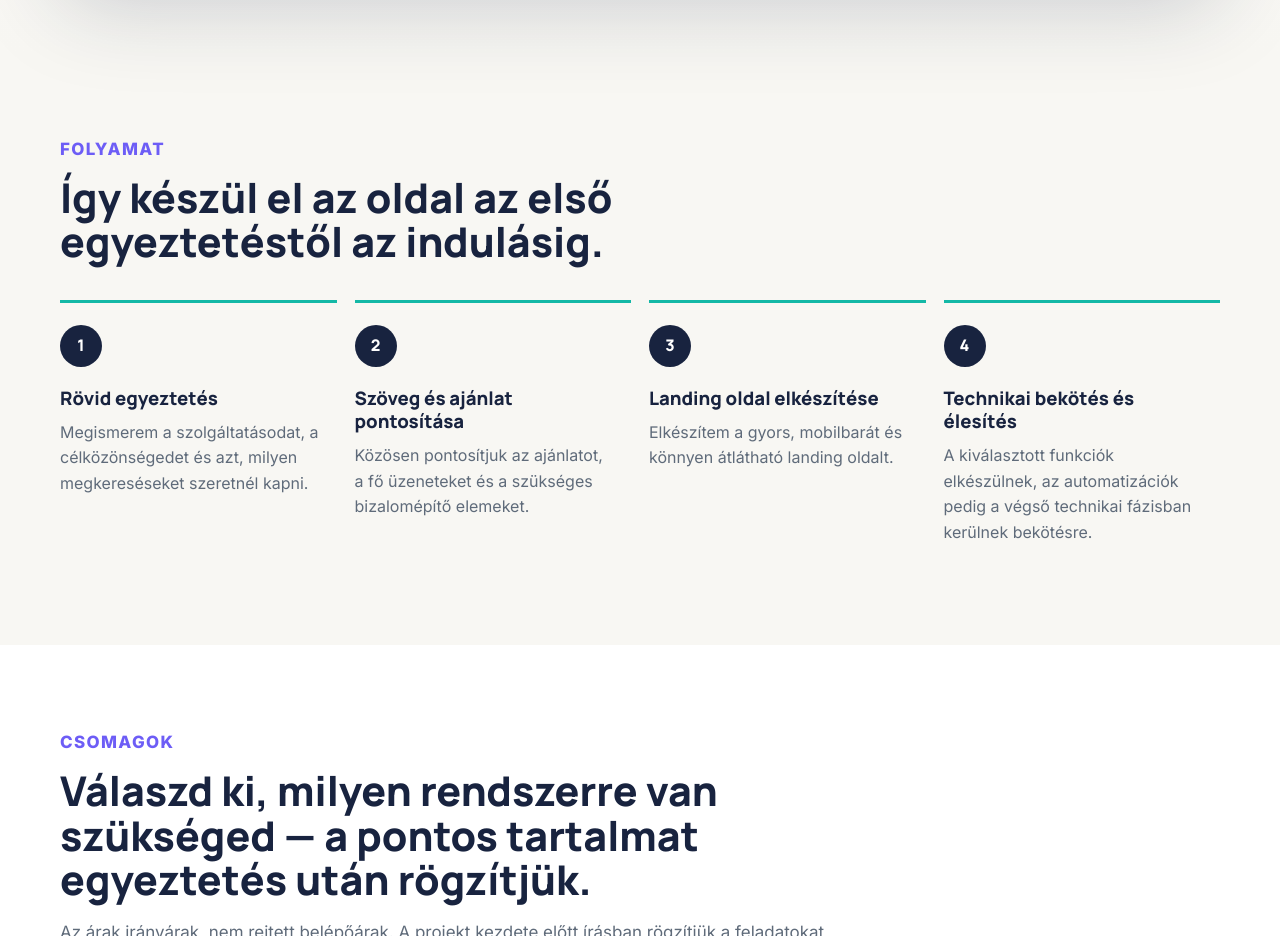
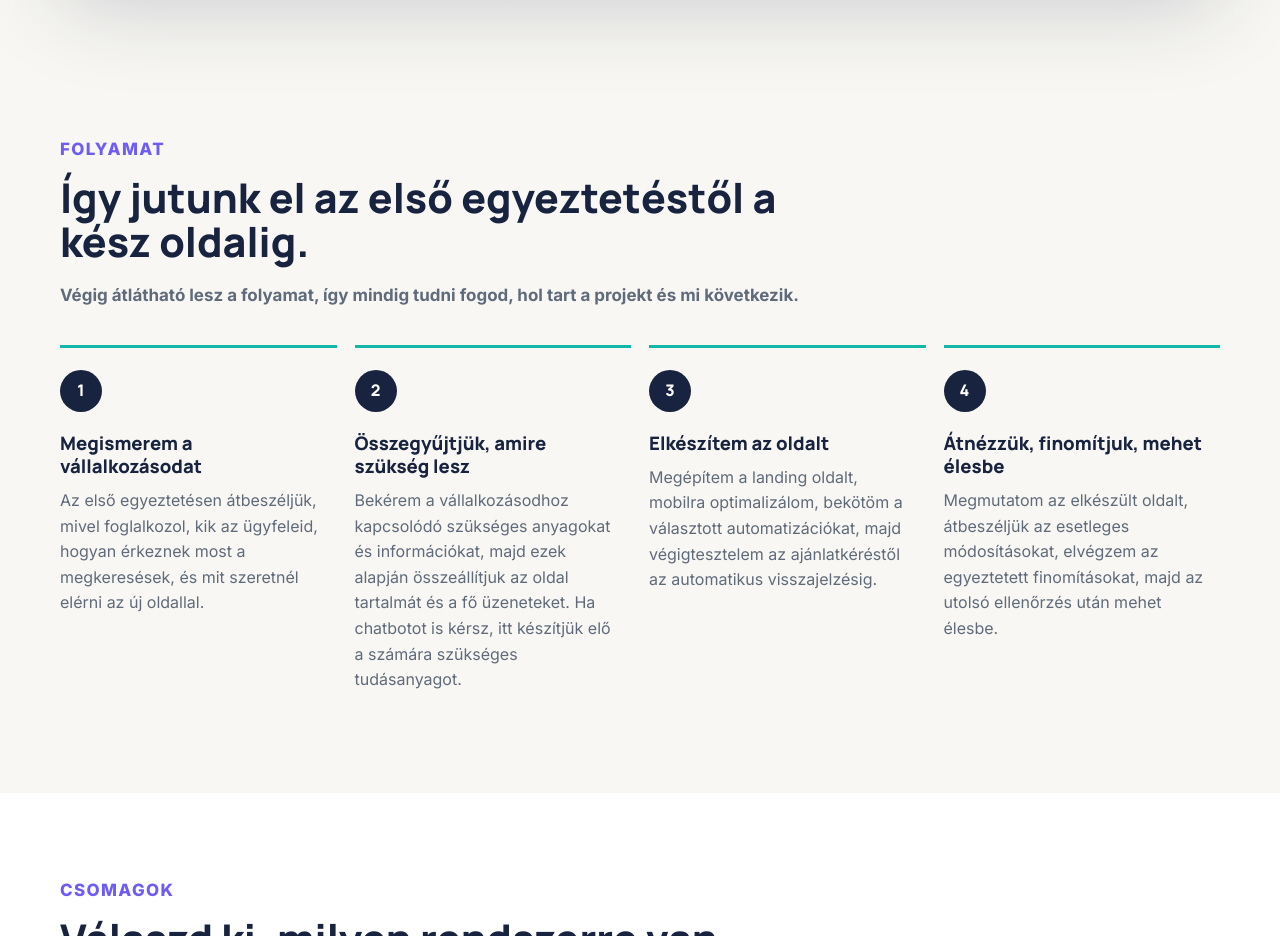
Before and after one commit to csakvarigergely-create/MG-Web-Solutions, a website: page index.html in a window 1280 px wide. Shown: the part 4000-4936 px from the top of the page. Drawn offline with Linux system fonts and the light colour scheme.

Commit message:
Folyamat szakasz szövegének frissítése
A Folyamat szakasz teljes szövegének frissítése a jóváhagyott négylépéses verzióra.

```diff
--- a/index.html
+++ b/index.html
@@ -160,8 +160,18 @@
       </section>
 
       <section class="section process-section" id="folyamat">
-        <div class="container"><div class="section-heading"><p class="eyebrow">Folyamat</p><h2>Így készül el az oldal az első egyeztetéstől az indulásig.</h2></div>
-          <ol class="process-list"><li><span>1</span><h3>Rövid egyeztetés</h3><p>Megismerem a szolgáltatásodat, a célközönségedet és azt, milyen megkereséseket szeretnél kapni.</p></li><li><span>2</span><h3>Szöveg és ajánlat pontosítása</h3><p>Közösen pontosítjuk az ajánlatot, a fő üzeneteket és a szükséges bizalomépítő elemeket.</p></li><li><span>3</span><h3>Landing oldal elkészítése</h3><p>Elkészítem a gyors, mobilbarát és könnyen átlátható landing oldalt.</p></li><li><span>4</span><h3>Technikai bekötés és élesítés</h3><p>A kiválasztott funkciók elkészülnek, az automatizációk pedig a végső technikai fázisban kerülnek bekötésre.</p></li></ol>
+        <div class="container">
+          <div class="section-heading">
+            <p class="eyebrow">Folyamat</p>
+            <h2>Így jutunk el az első egyeztetéstől a kész oldalig.</h2>
+            <p><strong>Végig átlátható lesz a folyamat, így mindig tudni fogod, hol tart a projekt és mi következik.</strong></p>
+          </div>
+          <ol class="process-list">
+            <li><span>1</span><h3>Megismerem a vállalkozásodat</h3><p>Az első egyeztetésen átbeszéljük, mivel foglalkozol, kik az ügyfeleid, hogyan érkeznek most a megkeresések, és mit szeretnél elérni az új oldallal.</p></li>
+            <li><span>2</span><h3>Összegyűjtjük, amire szükség lesz</h3><p>Bekérem a vállalkozásodhoz kapcsolódó szükséges anyagokat és információkat, majd ezek alapján összeállítjuk az oldal tartalmát és a fő üzeneteket. Ha chatbotot is kérsz, itt készítjük elő a számára szükséges tudásanyagot.</p></li>
+            <li><span>3</span><h3>Elkészítem az oldalt</h3><p>Megépítem a landing oldalt, mobilra optimalizálom, bekötöm a választott automatizációkat, majd végigtesztelem az ajánlatkéréstől az automatikus visszajelzésig.</p></li>
+            <li><span>4</span><h3>Átnézzük, finomítjuk, mehet élesbe</h3><p>Megmutatom az elkészült oldalt, átbeszéljük az esetleges módosításokat, elvégzem az egyeztetett finomításokat, majd az utolsó ellenőrzés után mehet élesbe.</p></li>
+          </ol>
         </div>
       </section>
 
```
